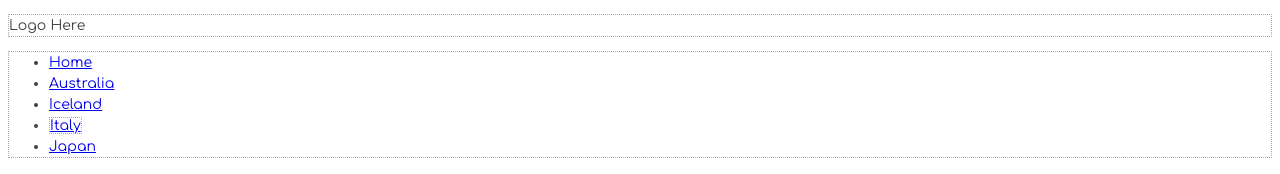
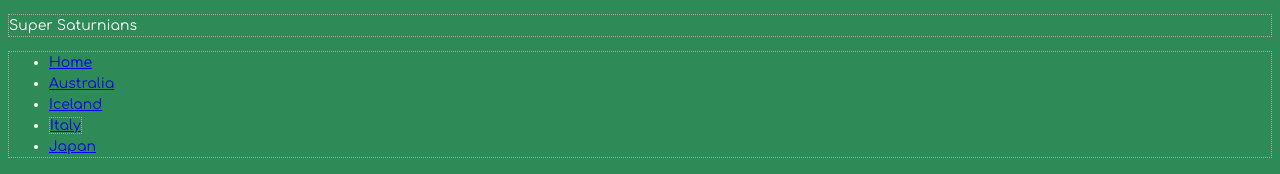
Before and after one commit to nss-day-cohort-47/hello-world-super-saturnians, a plain HTML site: page italy.html in a window 1280 px wide. Shown: the top 174 px of the page. Drawn offline with Linux system fonts and the light colour scheme; a web font is replaced by a local one.

Commit message:
linked logo font, changed font and background color for italy page

```diff
--- a/italy.html
+++ b/italy.html
@@ -2,6 +2,7 @@
 <html lang="en">
 
 <head>
+    <link href="https://fonts.googleapis.com/css2?family=Indie+Flower&display=swap" rel="stylesheet">
     <link rel="stylesheet" href="./styles/main.css">
     <meta charset="UTF-8">
     <meta http-equiv="X-UA-Compatible" content="IE=edge">
@@ -9,9 +10,9 @@
     <title>Document</title>
 </head>
 
-<body>
+<body class="italy">
     <header>
-        <p class="logo">Logo Here</p>
+        <p class="logo">Super Saturnians</p>
         <ul class="nav">
             <li><a href="/index.html">Home</a></li>
             <li><a href="/australia.html">Australia</a></li>
--- a/styles/main.css
+++ b/styles/main.css
@@ -97,3 +97,9 @@ header h1 {
 
 	border: dotted 1px darkgray;
 }
+
+.italy {
+	background-color:seagreen;
+	color: white;
+
+}
```
